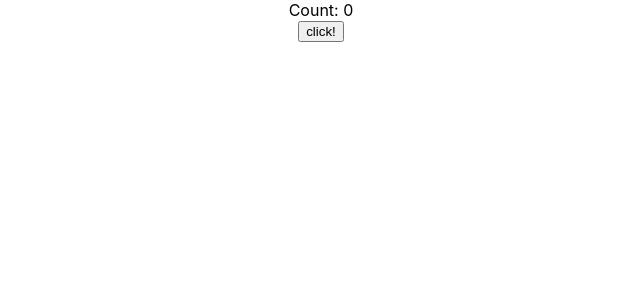
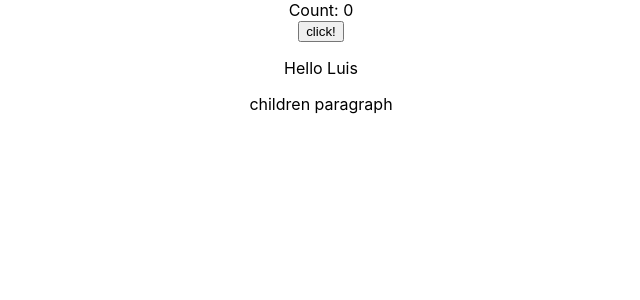
Before and after one commit to eduardoadf21/react-tutorial, a React (Create React App) app in the folder hello-world/: page / in a window 1280 px wide. Shown: the top 300 px of the page, without its empty margins (319-959 px from the left). Built offline with nearby package versions, Linux system fonts and the light colour scheme.

Commit message:
destructing props

```diff
--- a/hello-world/src/App.js
+++ b/hello-world/src/App.js
@@ -1,11 +1,15 @@
 import React from 'react'
 import './App.css'
 import Counter from './components/Counter'
+import Greet from './components/Greet'
 
 function App() {
   return (
     <div className="App">
       <Counter/>
+      <Greet name="Luis">
+        <p> children paragraph </p>
+      </Greet>
     </div>
   );
 }
--- a/hello-world/src/components/Greet.js
+++ b/hello-world/src/components/Greet.js
@@ -2,10 +2,11 @@ import React from 'react'
 
 
 const Greet = (props) => {
+    const {name} = props
     console.log(props)
     return (
         <div>
-            <p>Hello {props.name}</p>
+            <p>Hello {name}</p>
             {props.children}
         </div>
     )
```
